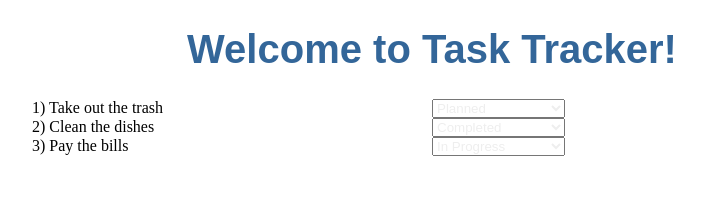
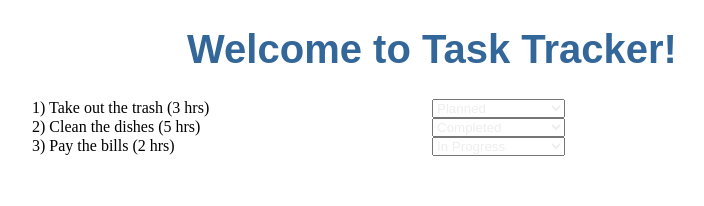
Before and after one commit to codymoorhouse/task-tracker, an Angular app: page / in a window 1280 px wide. Shown: the top 206 px of the page, without its empty margins (208-912 px from the left). Built offline with nearby package versions, Linux system fonts and the light colour scheme.

Commit message:
Add time estimates

```diff
--- a/src/app/task-form.component.html
+++ b/src/app/task-form.component.html
@@ -2,7 +2,7 @@
     <form (ngSubmit)="onSubmit(taskForm)" #taskForm="ngForm">
         <div class="form-group">
             <div class="form-control" name="name" (mouseenter)="mouseEnter($event)" (mouseleave)="mouseLeave($event)">
-                {{ task.id }}) {{ task.name }}
+                {{ task.id }}) {{ task.name }} ({{ task.estimate }} hrs)
             </div>
 
             <div class="form-statuses">
--- a/src/app/task-form.component.ts
+++ b/src/app/task-form.component.ts
@@ -39,7 +39,6 @@ export class TaskFormComponent {
   }
 
   saveTask(event) {
-    console.log('test');
     alert('Saved!');
   }
 
```
